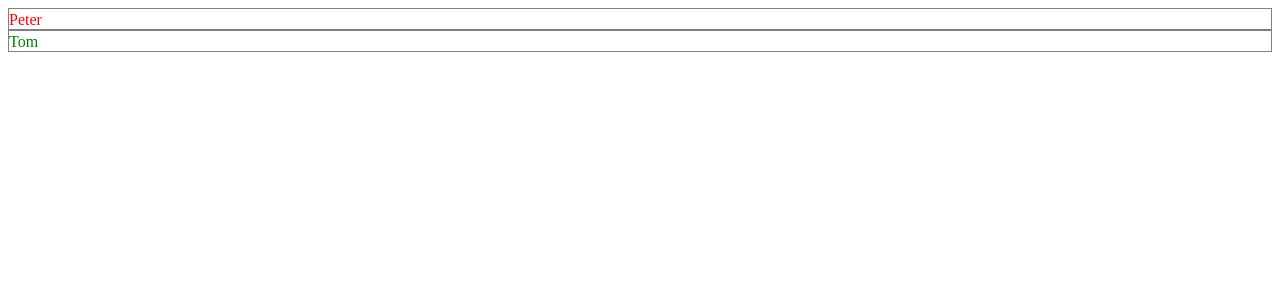
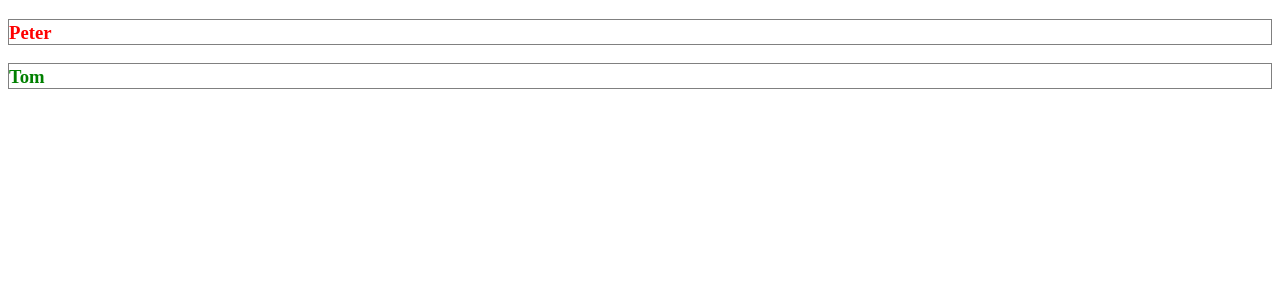
Before and after one commit to jlyu26/React-Context-Hooks-and-Suspense-Tryout, a React (Create React App) app in the folder react-hooks-note/: page / in a window 1280 px wide. Shown: the top 300 px of the page. Built offline with nearby package versions, Linux system fonts and the light colour scheme; the HTML template or start-up script is replaced by a standard one.

Commit message:
props in reusable functional component - `props.children` / `props.attr`.

```diff
--- a/react-hooks-note/src/App.js
+++ b/react-hooks-note/src/App.js
@@ -1,4 +1,5 @@
 import React from 'react';
+import NameTag from './components/nameTag';
 
 // styling in JSX: JavaScript Objects with camel attributes
 const nameStyle = {
@@ -14,8 +15,8 @@ const additionStyle = {
 function App() {
   return (
     <div className="App">
-      <div style={nameStyle}>Peter</div>
-      <div style={{ ...nameStyle, ...additionStyle }}>Tom</div>
+      <NameTag style={nameStyle}>Peter</NameTag>
+      <NameTag style={{ ...nameStyle, ...additionStyle }} name="Tom" />
     </div>
   );
 }
--- /dev/null
+++ b/react-hooks-note/src/components/nameTag.js
@@ -0,0 +1,11 @@
+import React from 'react';
+
+const nameTag = props => {
+  return (
+    <h3 style={props.style} className="name">
+      {props.name || props.children}
+    </h3>
+  );
+};
+
+export default nameTag;
```
